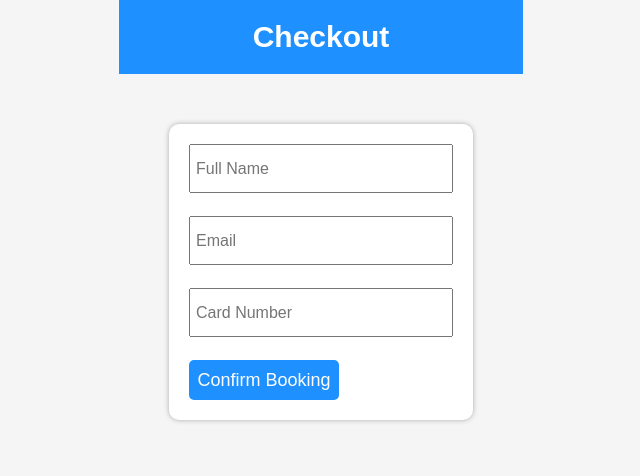
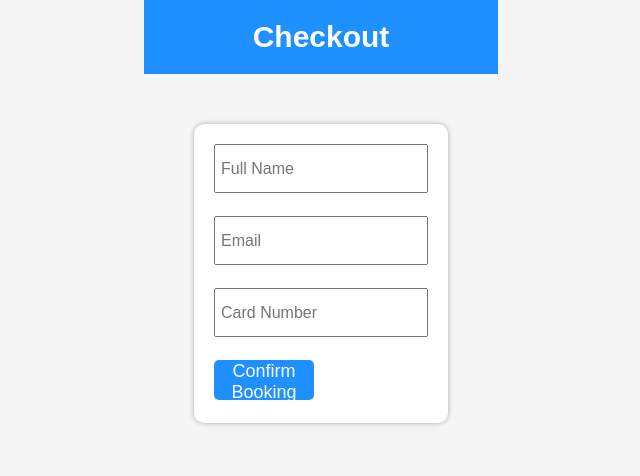
Before and after one commit to Kaniha-R/Event-Booking-Platform-project, a plain HTML site: page pay.html in a window 1280 px wide. Shown: the whole page, without its empty margins (319-959 px from the left). Drawn offline with Linux system fonts and the light colour scheme.

Commit message:
Update pay.html

```diff
--- a/pay.html
+++ b/pay.html
@@ -42,7 +42,7 @@
         }
 
         input {
-            width: 250px;
+            width: 200px;
             height: 35px;
             font-size: 16px;
             padding: 5px;
@@ -52,7 +52,7 @@
             color: white;
             background-color: #1e90ff;
             font-size: 18px;
-            width: 150px;
+            width: 100px;
             height: 40px;
             border-radius: 5px;
             border: none;
```
